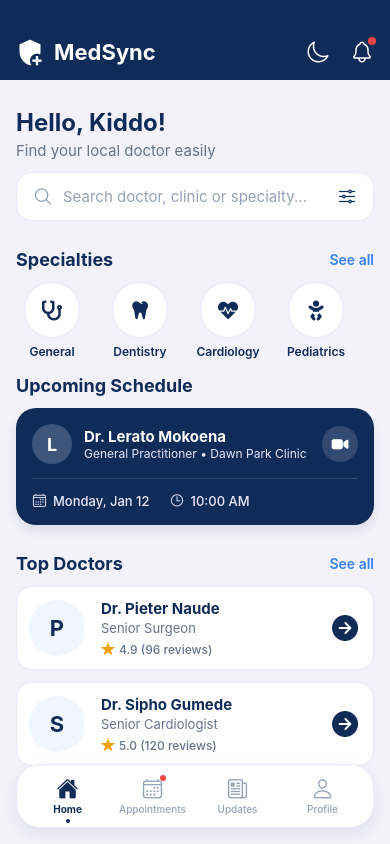
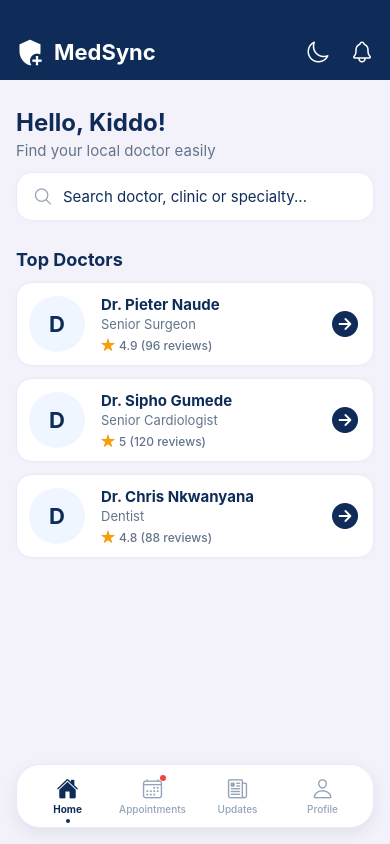
Before and after one commit to thulanesigasa/medsync, a React Native app: screen /Home in a window 390 px wide. Built offline with nearby package versions, Linux system fonts and the light colour scheme.

Commit message:
feat: improve booking flow, enable doctor search, fix UI rendering and navigation updates

```diff
--- a/package.json
+++ b/package.json
@@ -12,7 +12,7 @@
     "@expo/metro-runtime": "~55.0.11",
     "@react-navigation/native": "^6.1.9",
     "@react-navigation/native-stack": "^6.9.17",
-    "expo": "^55.0.24",
+    "expo": "~55.0.26",
     "expo-status-bar": "~55.0.6",
     "react": "19.2.0",
     "react-dom": "19.2.0",
--- /dev/null
+++ b/src/data/doctors.js
@@ -0,0 +1,26 @@
+export const doctors = [
+  {
+    id: "1",
+    name: "Dr. Pieter Naude",
+    specialty: "Senior Surgeon",
+    rating: 4.9,
+    reviews: 96,
+    clinic: "Dawn Park Clinic",
+  },
+  {
+    id: "2",
+    name: "Dr. Sipho Gumede",
+    specialty: "Senior Cardiologist",
+    rating: 5.0,
+    reviews: 120,
+    clinic: "City Heart Clinic",
+  },
+  {
+    id: "3",
+    name: "Dr. Chris Nkwanyana",
+    specialty: "Dentist",
+    rating: 4.8,
+    reviews: 88,
+    clinic: "Boksburg Dental",
+  },
+];
--- a/src/screens/BookingScreen.js
+++ b/src/screens/BookingScreen.js
@@ -1,53 +1,86 @@
-import React, { useState } from 'react';
-import { View, Text, StyleSheet, TouchableOpacity, ScrollView } from 'react-native';
-import { Feather, Ionicons } from '@expo/vector-icons';
-import { COLORS, SIZES, LAYOUT } from '../constants/theme';
+import React, { useState } from "react";
+import {
+  View,
+  Text,
+  StyleSheet,
+  TouchableOpacity,
+  ScrollView,
+} from "react-native";
+import { Feather, Ionicons } from "@expo/vector-icons";
+import { COLORS, SIZES, LAYOUT } from "../constants/theme";
 
-export default function BookingScreen({ navigation }) {
-  const [selectedTime, setSelectedTime] = useState('12:00');
+export default function BookingScreen({ navigation, route }) {
+  const doctor = route?.params?.doctor;
+
+  if (!doctor) {
+    return (
+      <View style={styles.container}>
+        <Text style={{ textAlign: "center", marginTop: 20 }}>
+          No doctor selected
+        </Text>
+
+        <TouchableOpacity onPress={() => navigation.goBack()}>
+          <Text
+            style={{
+              textAlign: "center",
+              marginTop: 10,
+              color: COLORS.primary,
+            }}
+          >
+            Go back
+          </Text>
+        </TouchableOpacity>
+      </View>
+    );
+  }
+
+  const [selectedTime, setSelectedTime] = useState("12:00");
   const timeSlots = ["08:00", "09:00", "10:00", "11:00", "12:00", "13:00"];
 
   const handleConfirm = () => {
-    navigation.navigate('Confirmation');
+    navigation.navigate("Confirmation", { doctor, selectedTime });
   };
 
   return (
     <View style={styles.container}>
-      {/* Header with platform heights */}
+      {/* HEADER */}
       <View style={styles.header}>
         <View style={styles.headerContent}>
-          <TouchableOpacity onPress={() => navigation.goBack()} style={styles.backButton}>
+          <TouchableOpacity onPress={() => navigation.goBack()}>
             <Ionicons name="arrow-back" size={24} color="#FFFFFF" />
           </TouchableOpacity>
+
           <Text style={styles.headerTitle}>Book Appointment</Text>
+
           <View style={{ width: 24 }} />
         </View>
       </View>
 
+      {/* CONTENT */}
       <ScrollView contentContainerStyle={styles.content}>
-        <Text style={styles.sectionLabel}>Select clinic</Text>
-        <View style={styles.inputBox}>
-          <Text style={styles.inputText}>Dawn Park Clinic</Text>
-          <Feather name="chevron-down" size={20} color={COLORS.primary} />
-        </View>
+        <Text style={styles.sectionLabel}>
+          {doctor?.name || "Select Doctor"}
+        </Text>
 
-        <Text style={styles.sectionLabel}>Select date</Text>
-        <View style={styles.inputBox}>
-          <Text style={styles.inputText}>2026-01-15</Text>
-          <Feather name="calendar" size={20} color={COLORS.primary} />
-        </View>
+        <Text style={{ color: "#64748B", marginBottom: 20 }}>
+          {doctor?.specialty}
+        </Text>
 
-        <Text style={styles.sectionLabel}>Select time</Text>
+        <Text style={styles.sectionLabel}>Select Time</Text>
+
         <View style={styles.matrixContainer}>
-          {timeSlots.map((time, index) => {
+          {timeSlots.map((time) => {
             const isActive = selectedTime === time;
+
             return (
               <TouchableOpacity
-                key={index}
+                key={time}
                 style={[styles.timeSlot, isActive && styles.timeSlotActive]}
                 onPress={() => setSelectedTime(time)}
               >
-                <Text style={[styles.timeText, isActive && styles.timeTextActive]}>
+                <Text
+                  style={[styles.timeText, isActive && styles.timeTextActive]}
+                >
                   {time}
                 </Text>
               </TouchableOpacity>
@@ -60,6 +93,7 @@ export default function BookingScreen({ navigation }) {
         </TouchableOpacity>
       </ScrollView>
 
+      {/* FOOTER */}
       <View style={styles.footer}>
         <Text style={styles.footerText}>Powered by Hokma Tech</Text>
       </View>
@@ -72,6 +106,7 @@ const styles = StyleSheet.create({
     flex: 1,
     backgroundColor: COLORS.background,
   },
+
   header: {
     backgroundColor: COLORS.primary,
     paddingTop: LAYOUT.statusBarHeight,
@@ -79,57 +114,39 @@ const styles = StyleSheet.create({
   },
   headerContent: {
     height: LAYOUT.headerHeight,
-    flexDirection: 'row',
-    alignItems: 'center',
-    justifyContent: 'space-between',
+    flexDirection: "row",
+    alignItems: "center",
+    justifyContent: "space-between",
     paddingHorizontal: SIZES.margin,
   },
-  backButton: {
-    padding: 4,
-  },
   headerTitle: {
-    color: '#FFFFFF',
+    color: "#FFFFFF",
     fontSize: 20,
-    fontWeight: 'bold',
+    fontWeight: "bold",
   },
   content: {
     padding: SIZES.margin,
   },
   sectionLabel: {
     fontSize: 16,
-    fontWeight: '600',
+    fontWeight: "600",
     color: COLORS.primary,
     marginBottom: 8,
   },
-  inputBox: {
-    flexDirection: 'row',
-    justifyContent: 'space-between',
-    alignItems: 'center',
-    borderWidth: 1,
-    borderColor: COLORS.border,
-    borderRadius: SIZES.radius,
-    padding: 16,
+  matrixContainer: {
+    flexDirection: "row",
+    flexWrap: "wrap",
+    justifyContent: "space-between",
     marginBottom: 20,
-    backgroundColor: COLORS.surface,
-  },
-  inputText: {
-    fontSize: 16,
-    color: COLORS.primary,
-  },
-  matrixContainer: {
-    flexDirection: 'row',
-    flexWrap: 'wrap',
-    justifyContent: 'space-between',
-    marginBottom: 20,
-    gap: 8, // space slots
+    gap: 8,
   },
   timeSlot: {
-    width: '31%',
+    width: "31%",
     borderWidth: 1,
     borderColor: COLORS.border,
     borderRadius: SIZES.radius,
     paddingVertical: 14,
-    alignItems: 'center',
+    alignItems: "center",
     backgroundColor: COLORS.surface,
   },
   timeSlotActive: {
@@ -142,27 +159,27 @@ const styles = StyleSheet.create({
   },
   timeTextActive: {
     color: COLORS.surface,
-    fontWeight: '600',
+    fontWeight: "600",
   },
   confirmButton: {
     backgroundColor: COLORS.primary,
     borderRadius: SIZES.radius,
     paddingVertical: 18,
-    alignItems: 'center',
+    alignItems: "center",
     marginTop: 10,
   },
   confirmButtonText: {
     color: COLORS.surface,
     fontSize: 16,
-    fontWeight: 'bold',
+    fontWeight: "bold",
     letterSpacing: 1,
   },
   footer: {
     paddingBottom: 30,
-    alignItems: 'center',
+    alignItems: "center",
   },
   footerText: {
-    color: '#64748B',
+    color: "#64748B",
     fontSize: 14,
   },
 });
--- a/src/screens/HomeScreen.js
+++ b/src/screens/HomeScreen.js
@@ -1,173 +1,146 @@
-import React, { useState } from 'react';
-import { View, Text, StyleSheet, TouchableOpacity, ScrollView, TextInput } from 'react-native';
-import { Ionicons, MaterialCommunityIcons, FontAwesome5 } from '@expo/vector-icons';
-import { COLORS, SIZES, LAYOUT } from '../constants/theme';
-import BottomTabBar from '../components/BottomTabBar';
+import React, { useState } from "react";
+import {
+  View,
+  Text,
+  StyleSheet,
+  TouchableOpacity,
+  ScrollView,
+  TextInput,
+} from "react-native";
+
+import {
+  Ionicons,
+  MaterialCommunityIcons,
+  FontAwesome5,
+} from "@expo/vector-icons";
+
+import { COLORS, SIZES, LAYOUT } from "../constants/theme";
+import BottomTabBar from "../components/BottomTabBar";
+import { doctors } from "../data/doctors";
 
 export default function HomeScreen({ navigation }) {
   const [isDark, setIsDark] = useState(false);
+  const [searchQuery, setSearchQuery] = useState("");
 
-  const handleBookAppointment = () => {
-    navigation.navigate('Booking');
+  const handleBookAppointment = (doctor) => {
+    navigation.navigate("Booking", { doctor });
   };
+
+  const filteredDoctors = doctors.filter((doctor) => {
+    const query = searchQuery.toLowerCase();
+
+    return (
+      doctor.name.toLowerCase().includes(query) ||
+      doctor.specialty.toLowerCase().includes(query) ||
+      doctor.clinic.toLowerCase().includes(query)
+    );
+  });
 
   return (
     <View style={styles.container}>
-      {/* Dynamic Header */}
+      {/* HEADER */}
       <View style={styles.header}>
         <View style={styles.headerContent}>
           <View style={styles.headerBrand}>
-            <MaterialCommunityIcons name="shield-plus" size={28} color="#FFFFFF" />
+            <MaterialCommunityIcons
+              name="shield-plus"
+              size={28}
+              color="#FFFFFF"
+            />
             <Text style={styles.appTitle}>MedSync</Text>
           </View>
+
           <View style={styles.headerActions}>
-            <TouchableOpacity onPress={() => setIsDark(!isDark)} style={styles.actionButton}>
-              <Ionicons name={isDark ? "sunny-outline" : "moon-outline"} size={24} color="#FFFFFF" />
+            <TouchableOpacity
+              onPress={() => setIsDark(!isDark)}
+              style={styles.actionButton}
+            >
+              <Ionicons
+                name={isDark ? "sunny-outline" : "moon-outline"}
+                size={24}
+                color="#FFFFFF"
+              />
             </TouchableOpacity>
-            <TouchableOpacity style={styles.bellIconContainer} onPress={() => navigation.navigate('Notifications')}>
-              <Ionicons name="notifications-outline" size={24} color="#FFFFFF" />
-              <View style={styles.badge} />
+
+            <TouchableOpacity
+              onPress={() => navigation.navigate("Notifications")}
+            >
+              <Ionicons
+                name="notifications-outline"
+                size={24}
+                color="#FFFFFF"
+              />
             </TouchableOpacity>
           </View>
         </View>
       </View>
 
-      <ScrollView contentContainerStyle={styles.scrollContent} showsVerticalScrollIndicator={false}>
+      <ScrollView contentContainerStyle={styles.scrollContent}>
+        {/* GREETING */}
         <View style={styles.greetingContainer}>
           <Text style={styles.greetingTitle}>Hello, Kiddo!</Text>
-          <Text style={styles.greetingSubline}>Find your local doctor easily</Text>
+          <Text style={styles.greetingSubline}>
+            Find your local doctor easily
+          </Text>
         </View>
 
-        {/* Search Bar */}
+        {/* SEARCH */}
         <View style={styles.searchBar}>
           <Ionicons name="search-outline" size={20} color="#94A3B8" />
+
           <TextInput
             placeholder="Search doctor, clinic or specialty..."
             style={styles.searchInput}
-            placeholderTextColor="#94A3B8"
+            value={searchQuery}
+            onChangeText={setSearchQuery}
           />
-          <Ionicons name="options-outline" size={20} color={COLORS.primary} />
         </View>
 
-        {/* Specialties Section */}
-        <View style={styles.sectionHeader}>
-          <Text style={styles.sectionTitle}>Specialties</Text>
-          <TouchableOpacity onPress={() => navigation.navigate('Clinics')}>
-            <Text style={styles.seeAllText}>See all</Text>
-          </TouchableOpacity>
-        </View>
-
-        <ScrollView horizontal showsHorizontalScrollIndicator={false} contentContainerStyle={styles.specialtiesScroll}>
-          <TouchableOpacity style={styles.specialtyItem} onPress={() => navigation.navigate('Clinics')}>
-            <View style={styles.specialtyIconBox}>
-              <FontAwesome5 name="stethoscope" size={20} color={COLORS.primary} />
-            </View>
-            <Text style={styles.specialtyLabel}>General</Text>
-          </TouchableOpacity>
-
-          <TouchableOpacity style={styles.specialtyItem} onPress={() => navigation.navigate('Clinics')}>
-            <View style={styles.specialtyIconBox}>
-              <FontAwesome5 name="tooth" size={18} color={COLORS.primary} />
-            </View>
-            <Text style={styles.specialtyLabel}>Dentistry</Text>
-          </TouchableOpacity>
-
-          <TouchableOpacity style={styles.specialtyItem} onPress={() => navigation.navigate('Clinics')}>
-            <View style={styles.specialtyIconBox}>
-              <FontAwesome5 name="heartbeat" size={20} color={COLORS.primary} />
-            </View>
-            <Text style={styles.specialtyLabel}>Cardiology</Text>
-          </TouchableOpacity>
-
-          <TouchableOpacity style={styles.specialtyItem} onPress={() => navigation.navigate('Clinics')}>
-            <View style={styles.specialtyIconBox}>
-              <FontAwesome5 name="baby" size={20} color={COLORS.primary} />
-            </View>
-            <Text style={styles.specialtyLabel}>Pediatrics</Text>
-          </TouchableOpacity>
-
-          <TouchableOpacity style={styles.specialtyItem} onPress={() => navigation.navigate('Clinics')}>
-            <View style={styles.specialtyIconBox}>
-              <FontAwesome5 name="brain" size={18} color={COLORS.primary} />
-            </View>
-            <Text style={styles.specialtyLabel}>Neurology</Text>
-          </TouchableOpacity>
-        </ScrollView>
-
-        {/* Upcoming Visit Section */}
-        <View style={styles.sectionHeader}>
-          <Text style={styles.sectionTitle}>Upcoming Schedule</Text>
-        </View>
-
-        <View style={styles.scheduleCard}>
-          <View style={styles.scheduleHeader}>
-            <View style={styles.scheduleDoctor}>
-              <View style={styles.doctorAvatarMini}>
-                <Text style={styles.doctorAvatarMiniText}>L</Text>
-              </View>
-              <View>
-                <Text style={styles.scheduleDoctorName}>Dr. Lerato Mokoena</Text>
-                <Text style={styles.scheduleDoctorTitle}>General Practitioner • Dawn Park Clinic</Text>
-              </View>
-            </View>
-            <TouchableOpacity style={styles.scheduleVideoBtn}>
-              <Ionicons name="videocam" size={18} color="#FFFFFF" />
-            </TouchableOpacity>
-          </View>
-          <View style={styles.scheduleTimeRow}>
-            <View style={styles.scheduleTimeDetail}>
-              <Ionicons name="calendar-outline" size={15} color="#EAE8FC" />
-              <Text style={styles.scheduleTimeText}>Monday, Jan 12</Text>
-            </View>
-            <View style={styles.scheduleTimeDetail}>
-              <Ionicons name="time-outline" size={15} color="#EAE8FC" />
-              <Text style={styles.scheduleTimeText}>10:00 AM</Text>
-            </View>
-          </View>
-        </View>
-
-        {/* Top Doctors Section */}
+        {/* TOP DOCTORS */}
         <View style={styles.sectionHeader}>
           <Text style={styles.sectionTitle}>Top Doctors</Text>
-          <TouchableOpacity onPress={() => navigation.navigate('Clinics')}>
-            <Text style={styles.seeAllText}>See all</Text>
-          </TouchableOpacity>
         </View>
 
         <View style={styles.doctorsList}>
-          <TouchableOpacity style={styles.doctorCard} onPress={handleBookAppointment}>
-            <View style={styles.doctorAvatarLarge}>
-              <Text style={styles.doctorAvatarTextLarge}>P</Text>
-            </View>
-            <View style={styles.doctorInfo}>
-              <Text style={styles.doctorName}>Dr. Pieter Naude</Text>
-              <Text style={styles.doctorTitle}>Senior Surgeon</Text>
-              <View style={styles.doctorStats}>
-                <Ionicons name="star" size={14} color="#F59E0B" />
-                <Text style={styles.doctorRating}>4.9 (96 reviews)</Text>
-              </View>
-            </View>
-            <View style={styles.doctorAction}>
-              <Ionicons name="arrow-forward-circle" size={32} color={COLORS.primary} />
-            </View>
-          </TouchableOpacity>
+          {filteredDoctors.length > 0 ? (
+            filteredDoctors.map((doctor) => (
+              <TouchableOpacity
+                key={doctor.id}
+                style={styles.doctorCard}
+                onPress={() => handleBookAppointment(doctor)}
+              >
+                {/* Avatar */}
+                <View style={styles.doctorAvatarLarge}>
+                  <Text style={styles.doctorAvatarTextLarge}>
+                    {doctor.name.charAt(0)}
+                  </Text>
+                </View>
 
-          <TouchableOpacity style={styles.doctorCard} onPress={handleBookAppointment}>
-            <View style={styles.doctorAvatarLarge}>
-              <Text style={styles.doctorAvatarTextLarge}>S</Text>
-            </View>
-            <View style={styles.doctorInfo}>
-              <Text style={styles.doctorName}>Dr. Sipho Gumede</Text>
-              <Text style={styles.doctorTitle}>Senior Cardiologist</Text>
-              <View style={styles.doctorStats}>
-                <Ionicons name="star" size={14} color="#F59E0B" />
-                <Text style={styles.doctorRating}>5.0 (120 reviews)</Text>
-              </View>
-            </View>
-            <View style={styles.doctorAction}>
-              <Ionicons name="arrow-forward-circle" size={32} color={COLORS.primary} />
-            </View>
-          </TouchableOpacity>
+                {/* Info */}
+                <View style={styles.doctorInfo}>
+                  <Text style={styles.doctorName}>{doctor.name}</Text>
+                  <Text style={styles.doctorTitle}>{doctor.specialty}</Text>
+
+                  <View style={styles.doctorStats}>
+                    <Ionicons name="star" size={14} color="#F59E0B" />
+                    <Text style={styles.doctorRating}>
+                      {doctor.rating} ({doctor.reviews} reviews)
+                    </Text>
+                  </View>
+                </View>
+
+                <Ionicons
+                  name="arrow-forward-circle"
+                  size={32}
+                  color={COLORS.primary}
+                />
+              </TouchableOpacity>
+            ))
+          ) : (
+            <Text style={{ textAlign: "center", marginTop: 20 }}>
+              No doctors found
+            </Text>
+          )}
         </View>
       </ScrollView>
 
@@ -175,8 +148,6 @@ export default function HomeScreen({ navigation }) {
     </View>
   );
 }
-
-
 const styles = StyleSheet.create({
   container: {
     flex: 1,
@@ -189,39 +160,39 @@ const styles = StyleSheet.create({
   },
   headerContent: {
     height: LAYOUT.headerHeight,
-    flexDirection: 'row',
-    alignItems: 'center',
-    justifyContent: 'space-between',
+    flexDirection: "row",
+    alignItems: "center",
+    justifyContent: "space-between",
     paddingHorizontal: SIZES.margin,
   },
   headerBrand: {
-    flexDirection: 'row',
-    alignItems: 'center',
+    flexDirection: "row",
+    alignItems: "center",
   },
   appTitle: {
-    color: '#FFFFFF',
+    color: "#FFFFFF",
     fontSize: 22,
-    fontWeight: 'bold',
+    fontWeight: "bold",
     marginLeft: 10,
   },
   headerActions: {
-    flexDirection: 'row',
-    alignItems: 'center',
+    flexDirection: "row",
+    alignItems: "center",
     gap: 16,
   },
   actionButton: {
     padding: 4,
   },
   bellIconContainer: {
-    position: 'relative',
+    position: "relative",
   },
   badge: {
-    position: 'absolute',
+    position: "absolute",
     top: -2,
     right: -2,
     width: 8,
     height: 8,
-    backgroundColor: '#EF4444',
+    backgroundColor: "#EF4444",
     borderRadius: 4,
   },
   scrollContent: {
@@ -233,25 +204,25 @@ const styles = StyleSheet.create({
   },
   greetingTitle: {
     fontSize: 24,
-    fontWeight: 'bold',
+    fontWeight: "bold",
     color: COLORS.primary,
   },
   greetingSubline: {
     fontSize: 15,
-    color: '#64748B',
+    color: "#64748B",
     marginTop: 4,
   },
   searchBar: {
-    flexDirection: 'row',
-    alignItems: 'center',
+    flexDirection: "row",
+    alignItems: "center",
     backgroundColor: COLORS.surface,
     paddingHorizontal: 16,
     paddingVertical: 12,
     borderRadius: 16,
     borderWidth: 1,
-    borderColor: '#EAE8FC',
+    borderColor: "#EAE8FC",
     marginBottom: 20,
-    shadowColor: '#0F2C59',
+    shadowColor: "#0F2C59",
     shadowOpacity: 0.02,
     shadowRadius: 5,
     elevation: 1,
@@ -263,28 +234,28 @@ const styles = StyleSheet.create({
     color: COLORS.primary,
   },
   sectionHeader: {
-    flexDirection: 'row',
-    justifyContent: 'space-between',
-    alignItems: 'center',
+    flexDirection: "row",
+    justifyContent: "space-between",
+    alignItems: "center",
     marginBottom: 12,
     marginTop: 8,
   },
   sectionTitle: {
     fontSize: 18,
-    fontWeight: 'bold',
+    fontWeight: "bold",
     color: COLORS.primary,
   },
   seeAllText: {
     fontSize: 14,
     color: COLORS.accent,
-    fontWeight: '600',
+    fontWeight: "600",
   },
   specialtiesScroll: {
     paddingBottom: 8,
     gap: 16,
   },
   specialtyItem: {
-    alignItems: 'center',
+    alignItems: "center",
     width: 72,
   },
   specialtyIconBox: {
@@ -293,20 +264,20 @@ const styles = StyleSheet.create({
     borderRadius: 28,
     backgroundColor: COLORS.surface,
     borderWidth: 1,
-    borderColor: '#EAE8FC',
-    alignItems: 'center',
-    justifyContent: 'center',
-    shadowColor: '#0F2C59',
+    borderColor: "#EAE8FC",
+    alignItems: "center",
+    justifyContent: "center",
+    shadowColor: "#0F2C59",
     shadowOpacity: 0.02,
     shadowRadius: 5,
     elevation: 1,
   },
   specialtyLabel: {
     fontSize: 12,
-    fontWeight: '600',
+    fontWeight: "600",
     color: COLORS.primary,
     marginTop: 6,
-    textAlign: 'center',
+    textAlign: "center",
   },
   scheduleCard: {
     backgroundColor: COLORS.primary,
@@ -320,75 +291,75 @@ const styles = StyleSheet.create({
     elevation: 4,
   },
   scheduleHeader: {
-    flexDirection: 'row',
-    justifyContent: 'space-between',
-    alignItems: 'center',
+    flexDirection: "row",
+    justifyContent: "space-between",
+    alignItems: "center",
     borderBottomWidth: 1,
-    borderBottomColor: 'rgba(255, 255, 255, 0.15)',
+    borderBottomColor: "rgba(255, 255, 255, 0.15)",
     paddingBottom: 14,
     marginBottom: 14,
   },
   scheduleDoctor: {
-    flexDirection: 'row',
-    alignItems: 'center',
+    flexDirection: "row",
+    alignItems: "center",
   },
   doctorAvatarMini: {
     width: 40,
     height: 40,
     borderRadius: 20,
-    backgroundColor: 'rgba(255, 255, 255, 0.2)',
-    alignItems: 'center',
-    justifyContent: 'center',
+    backgroundColor: "rgba(255, 255, 255, 0.2)",
+    alignItems: "center",
+    justifyContent: "center",
     marginRight: 12,
   },
   doctorAvatarMiniText: {
-    color: '#FFFFFF',
+    color: "#FFFFFF",
     fontSize: 18,
-    fontWeight: 'bold',
+    fontWeight: "bold",
   },
   scheduleDoctorName: {
-    color: '#FFFFFF',
+    color: "#FFFFFF",
     fontSize: 15,
-    fontWeight: 'bold',
+    fontWeight: "bold",
   },
   scheduleDoctorTitle: {
-    color: '#EAE8FC',
+    color: "#EAE8FC",
     fontSize: 12,
   },
   scheduleVideoBtn: {
     width: 36,
     height: 36,
     borderRadius: 18,
-    backgroundColor: 'rgba(255, 255, 255, 0.15)',
-    alignItems: 'center',
-    justifyContent: 'center',
+    backgroundColor: "rgba(255, 255, 255, 0.15)",
+    alignItems: "center",
+    justifyContent: "center",
   },
   scheduleTimeRow: {
-    flexDirection: 'row',
+    flexDirection: "row",
     gap: 20,
   },
   scheduleTimeDetail: {
-    flexDirection: 'row',
-    alignItems: 'center',
+    flexDirection: "row",
+    alignItems: "center",
   },
   scheduleTimeText: {
-    color: '#EAE8FC',
+    color: "#EAE8FC",
     fontSize: 13,
     marginLeft: 6,
-    fontWeight: '500',
+    fontWeight: "500",
   },
   doctorsList: {
     gap: 12,
   },
   doctorCard: {
-    flexDirection: 'row',
+    flexDirection: "row",
     backgroundColor: COLORS.surface,
     borderRadius: 16,
     padding: 12,
     borderWidth: 1,
-    borderColor: '#EAE8FC',
-    alignItems: 'center',
-    shadowColor: '#0F2C59',
+    borderColor: "#EAE8FC",
+    alignItems: "center",
+    shadowColor: "#0F2C59",
     shadowOpacity: 0.02,
     shadowRadius: 5,
     elevation: 1,
@@ -397,39 +368,39 @@ const styles = StyleSheet.create({
     width: 56,
     height: 56,
     borderRadius: 28,
-    backgroundColor: '#EFF6FF',
-    alignItems: 'center',
-    justifyContent: 'center',
+    backgroundColor: "#EFF6FF",
+    alignItems: "center",
+    justifyContent: "center",
     marginRight: 16,
   },
   doctorAvatarTextLarge: {
     color: COLORS.primary,
     fontSize: 22,
-    fontWeight: 'bold',
+    fontWeight: "bold",
   },
   doctorInfo: {
     flex: 1,
   },
   doctorName: {
     fontSize: 15,
-    fontWeight: 'bold',
+    fontWeight: "bold",
     color: COLORS.primary,
   },
   doctorTitle: {
     fontSize: 13,
-    color: '#64748B',
+    color: "#64748B",
     marginTop: 2,
   },
   doctorStats: {
-    flexDirection: 'row',
-    alignItems: 'center',
+    flexDirection: "row",
+    alignItems: "center",
     marginTop: 6,
   },
   doctorRating: {
     fontSize: 12,
-    color: '#64748B',
+    color: "#64748B",
     marginLeft: 4,
-    fontWeight: '500',
+    fontWeight: "500",
   },
   doctorAction: {
     paddingLeft: 8,
```
Also changed, not shown: 1 other file (tests, documents, lock files or other folders).
